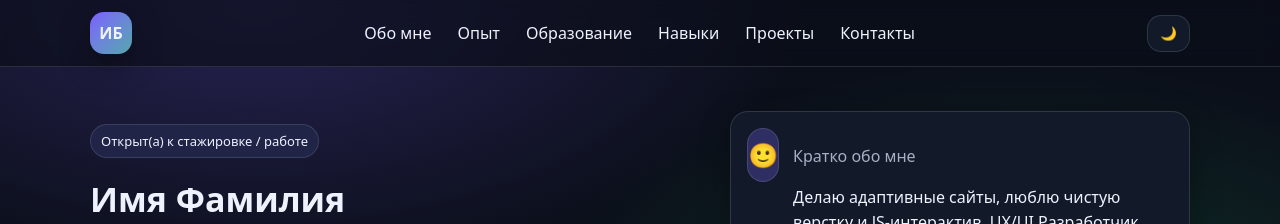
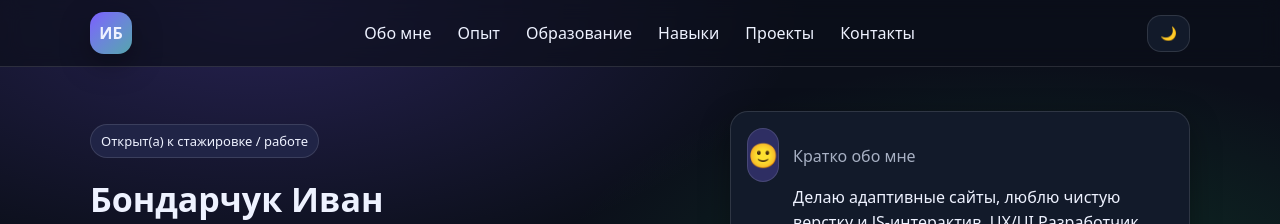
Before and after one commit to Default8914/portfolio, a plain HTML site: page index.html in a window 1280 px wide. Shown: the top 224 px of the page. Drawn offline with Linux system fonts and the light colour scheme.

Commit message:
Update index.html

```diff
--- a/index.html
+++ b/index.html
@@ -46,7 +46,7 @@
       <div class="container hero__grid">
         <div class="hero__content">
           <p class="badge">Открыт(а) к стажировке / работе</p>
-          <h1 class="hero__title">Имя Фамилия</h1>
+          <h1 class="hero__title">Бондарчук Иван</h1>
           <p class="hero__subtitle">
             <strong>Frontend / Web Developer</strong> (или твоя роль)
             <br />Город, страна • Готов(а) к удалёнке/офису
```
